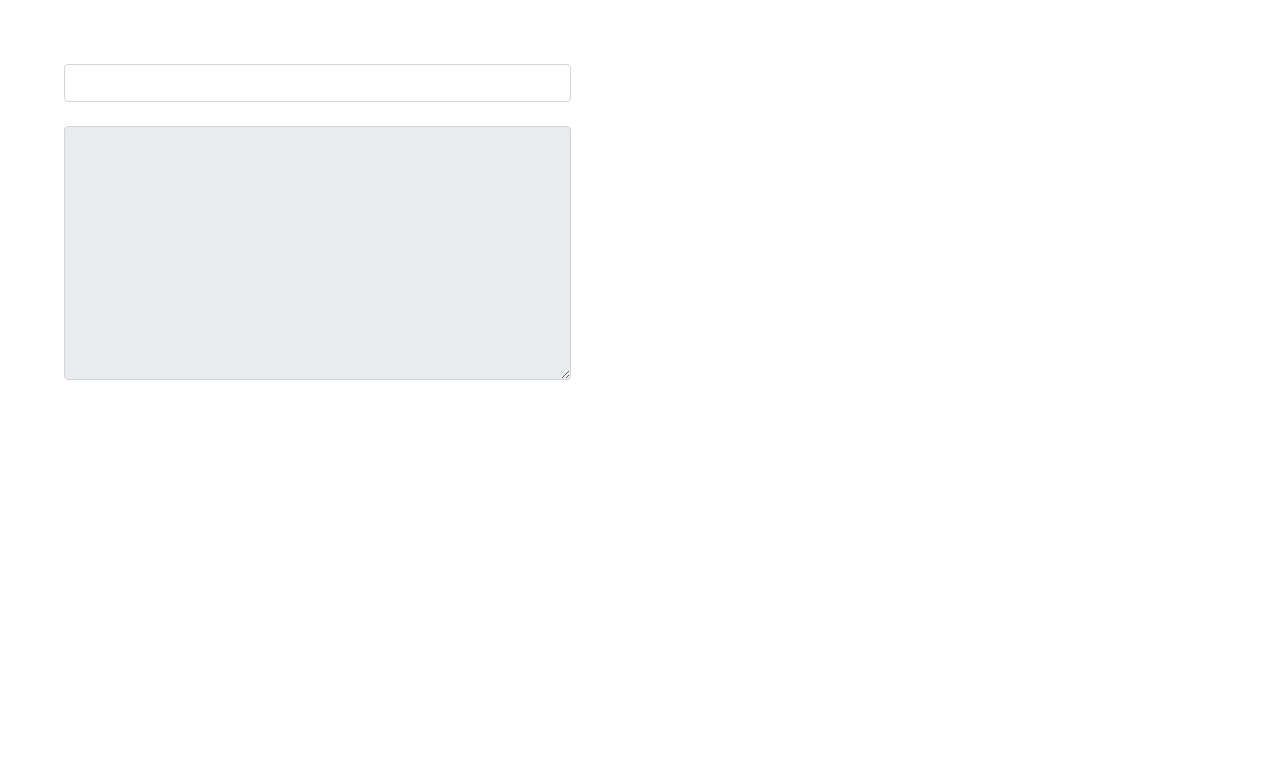
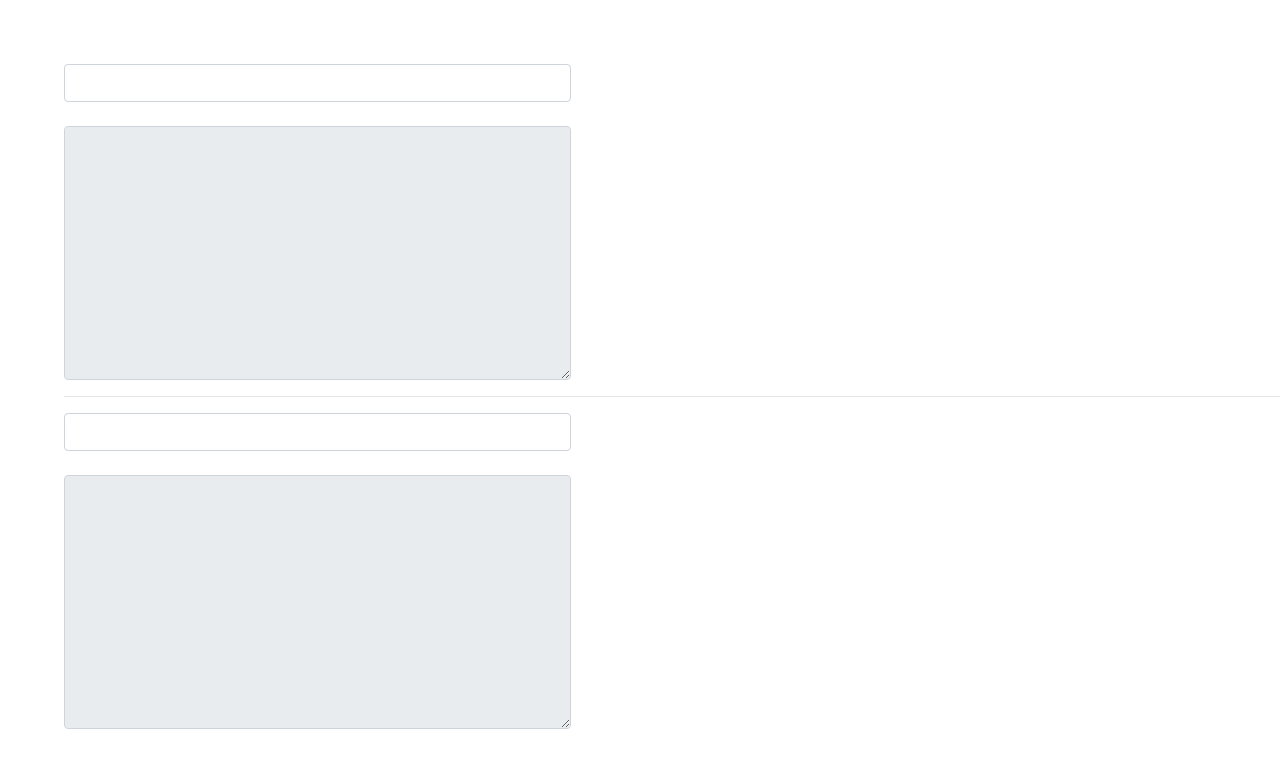
Before and after one commit to Darkassasin/Nepali-digit, an Angular app: page / in a window 1280 px wide. Shown: the top 768 px of the page. Built offline with nearby package versions, Linux system fonts and the light colour scheme.

Commit message:
Unicode Test

```diff
--- a/src/app/app.component.html
+++ b/src/app/app.component.html
@@ -2,4 +2,7 @@
 <div style="margin-top:5%; margin-left: 5%;">
   <input type="text" class="form-control col-md-5" [(ngModel)]="digit" (keyup)="convert()"><br>
   <textarea name="nepaliDigitArea" class="form-control col-md-5"  cols="10" rows="10" disabled>{{nepaliDigit}}</textarea>
+  <hr>
+  <input type="text" class="form-control col-md-5" [(ngModel)]="word" (keyup)="convert2Nepali()"><br>
+  <textarea name="nepaliDigitArea" class="form-control col-md-5"  cols="10" rows="10" disabled>{{unicode}}</textarea>
 </div>
--- a/src/app/app.component.ts
+++ b/src/app/app.component.ts
@@ -1,5 +1,6 @@
 import { Component } from '@angular/core';
 import { NepaliDigitConverterService } from './nepali-digit-converter/nepali-digit-converter.service';
+import {UnicodeConverterService} from "./nepali-unicode/unicode-converter.service";
 
 @Component({
   selector: 'app-root',
@@ -9,8 +10,11 @@ import { NepaliDigitConverterService } from './nepali-digit-converter/nepali-dig
 export class AppComponent {
   digit:number;
   nepaliDigit:string="";
+  word:string="";
+  unicode:string="";
 
-  constructor(private _digitConverter:NepaliDigitConverterService){}
+  constructor(private _digitConverter:NepaliDigitConverterService,
+              private _unicodeConverter:UnicodeConverterService){}
 
 
   getnepaliDigit(digit):string{
@@ -38,4 +42,12 @@ export class AppComponent {
     this.nepaliDigit=this.getnepaliDigit(this.digit);
     console.log(this.nepaliDigit)
   }
+
+  convert2Nepali(){
+    this.unicode=this.getNepaliWord(this.word);
+  }
+
+  getNepaliWord(word):string{
+    return this._unicodeConverter.converttoUnicode(word);
+  }
 }
--- a/src/app/app.module.ts
+++ b/src/app/app.module.ts
@@ -3,6 +3,7 @@ import { NgModule } from '@angular/core';
 import {FormsModule} from '@angular/forms';
 import { AppComponent } from './app.component';
 import { NepaliDigitConverterService } from './nepali-digit-converter/nepali-digit-converter.service';
+import {UnicodeConverterService} from "./nepali-unicode/unicode-converter.service";
 
 @NgModule({
   declarations: [
@@ -12,7 +13,7 @@ import { NepaliDigitConverterService } from './nepali-digit-converter/nepali-dig
     BrowserModule,
     FormsModule
   ],
-  providers: [NepaliDigitConverterService],
+  providers: [NepaliDigitConverterService,UnicodeConverterService],
   bootstrap: [AppComponent]
 })
 export class AppModule { }
--- /dev/null
+++ b/src/app/nepali-unicode/unicode-converter.service.ts
@@ -0,0 +1,13 @@
+import {Injectable} from "@angular/core";
+import {UnicodeDictionary} from "./unicode-dictionary.modal";
+/**
+ * Created by shreeson on 5/7/18.
+ */
+@Injectable()
+export class UnicodeConverterService {
+  unicodedictionary:UnicodeDictionary=new UnicodeDictionary();
+
+  converttoUnicode(word):string{
+    return this.unicodedictionary.unicode[word];
+  }
+}
--- /dev/null
+++ b/src/app/nepali-unicode/unicode-dictionary.modal.ts
@@ -0,0 +1,111 @@
+/**
+ * Created by shreeson on 5/7/18.
+ */
+
+export  class  UnicodeDictionary{
+  unicode={
+    'a':'अ',
+    'aa':'आ',
+    'i':'इ',
+    'ii':'ई',
+    'u':'उ',
+    'uu':'ऊ',
+    'e':'ए',
+    'ai':'ऐ',
+    'o':'ओ',
+    'au':'औ',
+    'k':'क्',
+    'ka':'क',
+    'kh':'ख्',
+    'kha':'ख',
+    'g':'ग्',
+    'ga':'ग',
+    'gh':'घ्',
+    'gha':'घ',
+    'ch':'च्',
+    'cha':'च',
+    'chh':'छ्',
+    'chha':'छ',
+    'j':'ज्',
+    'ja':'ज',
+    'jh':'झ्',
+    'jha':'झ',
+    't':'त्',
+    'ta':'त',
+    'tha':'थ',
+    'th':'थ्',
+    'T':'ट्',
+    'Ta':'ट',
+    'Th':'ठ्',
+    'Tha':'ठ',
+    'd':'द्',
+    'da':'द',
+    'D':'ड्',
+    'Da':'ड',
+    'Dh':'ढ्',
+    'Dha':'ढ',
+    'dh':'ध्',
+    'dha':'ध',
+    'n':'न्',
+    'na':'न',
+    'Ng':'ङ्',
+    'Nga':'ङ',
+    'N':'ण्',
+    'Na':'ण',
+    'Yn':'ञ्',
+    'Y':'य्',
+    'Ya':'य',
+    'Yna':'ञ',
+    'p':'प्',
+    'pa':'प',
+    'ph':'फ्',
+    'pha':'फ',
+    'b':'ब्',
+    'ba':'ब',
+    'bh':'भ्',
+    'bha':'भ',
+    'm':'म्',
+    'ma':'म',
+    'y':'य्',
+    'ya':'य',
+    'r':'र्',
+    'ra':'र',
+    'rr':'र्‍',
+    'l':'ल्',
+    'la':'ल',
+    'v':'व्',
+    'va':'व',
+    'sh':'श्',
+    'sha':'श',
+    's':'स्',
+    'sa':'स',
+    'shh':'ष्',
+    'shha':'ष',
+    'h':'ह्',
+    'ha':'ह',
+    'c':'क्',
+    'ca':'क',
+    'f':'फ्',
+    'fa':'फ',
+    'q':'क्',
+    'qa':'क',
+    'w':'व्',
+    'wa':'व',
+    'x':'ज्',
+    'xa':'ज',
+    'z':'ज्',
+    'za':'ज',
+    'O':'ॐ'
+};
+  shabda_banot={
+    'aa':'ा',
+    'i':'ि',
+    'ii':'ी',
+    'u':'ु',
+    'uu':'ू',
+    'e':'े',
+    'ai':'ै',
+    'o':'ो',
+    'au':'ौ'
+  };
+}
```
